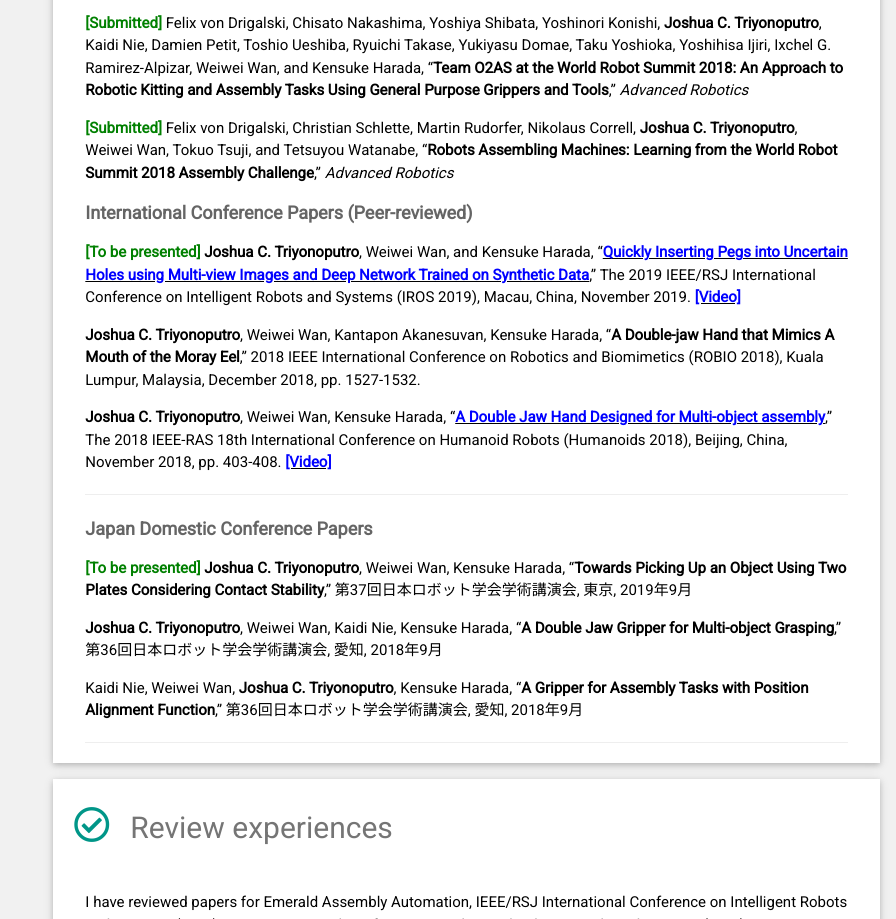
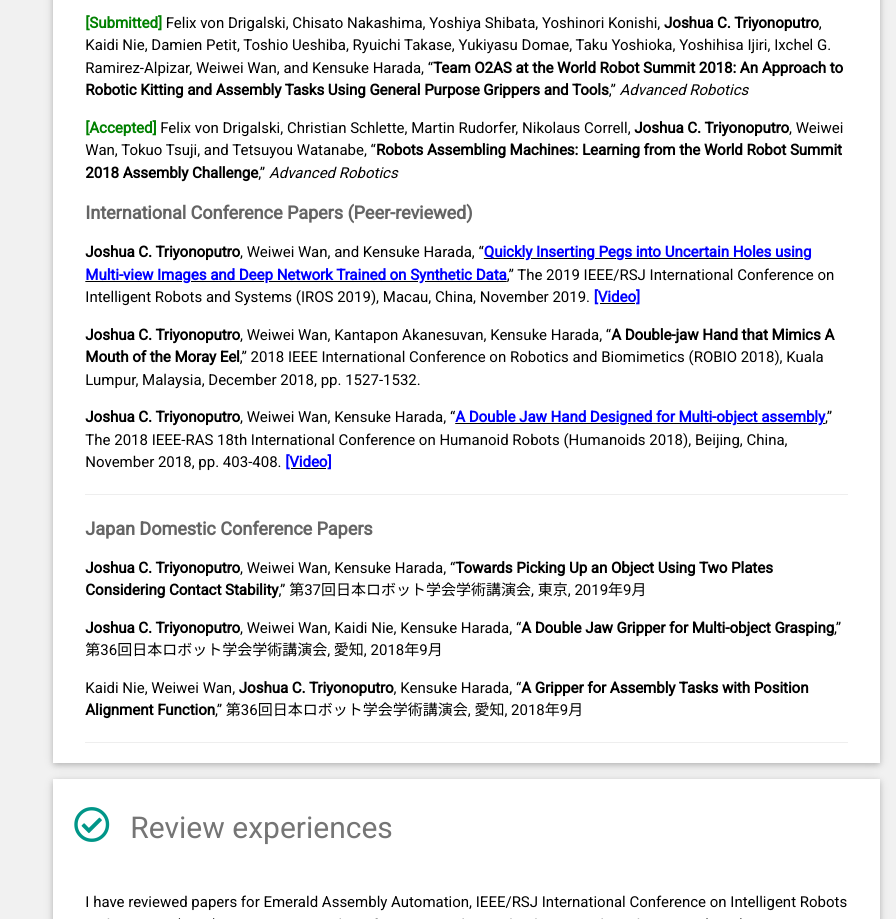
Before and after one commit to joshua-c-triyonoputro/joshua-c-triyonoputro.github.io, a plain HTML site: page index.html in a window 1280 px wide. Shown: the part 1611-2530 px from the top of the page, without its empty margins (384-1280 px from the left). Drawn offline with nearby package versions, Linux system fonts and the light colour scheme.

Commit message:
Add files via upload

```diff
--- a/index.html
+++ b/index.html
@@ -148,9 +148,9 @@ Domae, Taku Yoshioka, Yoshihisa Ijiri, Ixchel G. Ramirez-Alpizar, Weiwei
  Wan, and Kensuke Harada, “<b>Team O2AS at the World Robot Summit 2018:
 An Approach to Robotic Kitting and Assembly Tasks Using General Purpose
 Grippers and Tools</b>,” <i>Advanced Robotics</i></p>
-          <p><font color="green"><b>[Submitted]</b></font>  Felix von Drigalski, Christian Schlette, Martin Rudorfer, Nikolaus Correll, <b>Joshua C. Triyonoputro</b>, Weiwei Wan, Tokuo Tsuji, and Tetsuyou Watanabe, “<b>Robots Assembling Machines: Learning from the World Robot Summit 2018 Assembly Challenge</b>,” <i>Advanced Robotics</i></p>
+          <p><font color="green"><b>[Accepted]</b></font>  Felix von Drigalski, Christian Schlette, Martin Rudorfer, Nikolaus Correll, <b>Joshua C. Triyonoputro</b>, Weiwei Wan, Tokuo Tsuji, and Tetsuyou Watanabe, “<b>Robots Assembling Machines: Learning from the World Robot Summit 2018 Assembly Challenge</b>,” <i>Advanced Robotics</i></p>
           <h5 class="w3-opacity"><b>International Conference Papers (Peer-reviewed)</b></h5>
-		  <p><font color="green"><b>[To be presented]</b></font>  <b>Joshua C. Triyonoputro</b>, Weiwei Wan, and Kensuke Harada, “<a href="https://arxiv.org/pdf/1902.09157.pdf"><font color="blue"><b>Quickly Inserting Pegs into Uncertain Holes using Multi-view Images and Deep Network Trained on Synthetic Data</b></font></a>,” The 2019 IEEE/RSJ International Conference on Intelligent Robots and Systems (IROS 2019), Macau, China, November 2019. <a href="https://www.youtube.com/watch?v=dQx9OIBNdzk"><font color="blue"><b>[Video]</b></font></a></p>
+		  <p><b>Joshua C. Triyonoputro</b>, Weiwei Wan, and Kensuke Harada, “<a href="https://arxiv.org/pdf/1902.09157.pdf"><font color="blue"><b>Quickly Inserting Pegs into Uncertain Holes using Multi-view Images and Deep Network Trained on Synthetic Data</b></font></a>,” The 2019 IEEE/RSJ International Conference on Intelligent Robots and Systems (IROS 2019), Macau, China, November 2019. <a href="https://www.youtube.com/watch?v=dQx9OIBNdzk"><font color="blue"><b>[Video]</b></font></a></p>
 		  <p><b>Joshua C. Triyonoputro</b>, Weiwei Wan, Kantapon Akanesuvan, Kensuke Harada, “<b>A Double-jaw Hand that Mimics A Mouth of the Moray Eel</b>,”
  2018 IEEE International Conference on Robotics and Biomimetics (ROBIO
 2018), Kuala Lumpur, Malaysia, December 2018, pp. 1527-1532. </p>
@@ -159,7 +159,7 @@ Grippers and Tools</b>,” <i>Advanced Robotics</i></p>
 (Humanoids 2018), Beijing, China, November 2018, pp. 403-408. <a href="https://www.youtube.com/watch?v=o5b47JTD6Fs"><font color="blue"><b>[Video]</b></font></a></p>
 		  <hr>
 		  <h5 class="w3-opacity"><b>Japan Domestic Conference Papers</b></h5>
-		  <p><font color="green"><b>[To be presented]</b></font>  <b>Joshua C. Triyonoputro</b>, Weiwei Wan, Kensuke Harada, “<b>Towards Picking Up an Object Using Two Plates Considering Contact Stability</b>,” 第37回日本ロボット学会学術講演会, 東京, 2019年9月</p>
+		  <p><b>Joshua C. Triyonoputro</b>, Weiwei Wan, Kensuke Harada, “<b>Towards Picking Up an Object Using Two Plates Considering Contact Stability</b>,” 第37回日本ロボット学会学術講演会, 東京, 2019年9月</p>
 		  <p><b>Joshua C. Triyonoputro</b>, Weiwei Wan, Kaidi Nie, Kensuke Harada, “<b>A Double Jaw Gripper for Multi-object Grasping</b>,” 第36回日本ロボット学会学術講演会, 愛知, 2018年9月</p>
 		  <p>Kaidi Nie, Weiwei Wan, <b>Joshua C. Triyonoputro</b>, Kensuke Harada, “<b>A Gripper for Assembly Tasks with Position Alignment Function</b>,” 第36回日本ロボット学会学術講演会, 愛知, 2018年9月</p>
           <hr>
```
